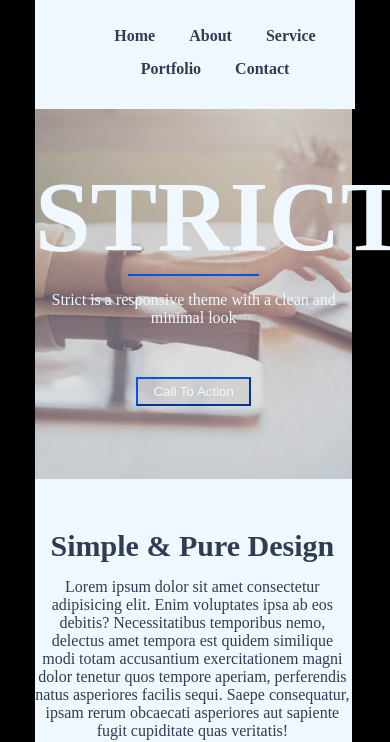
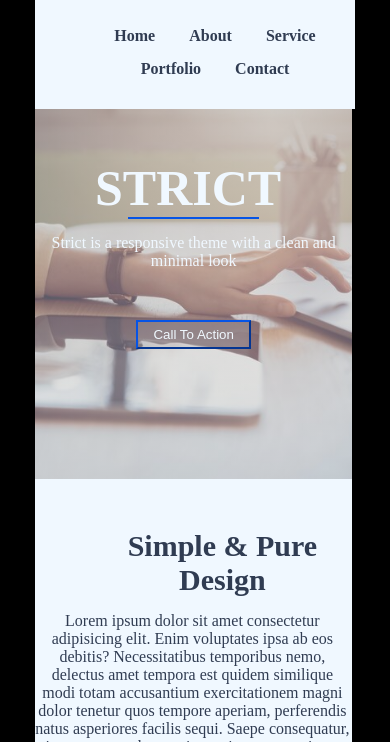
Before and after one commit to gsBullet/responsive_webpage, a plain HTML site: page index.html in a window 390 px wide. Shown: the part 102-844 px from the top of the page. Drawn offline with Linux system fonts and the light colour scheme.

Commit message:
correction done

```diff
--- a/responsive.css
+++ b/responsive.css
@@ -38,6 +38,17 @@
     }
     .col-sm-12{
         width: calc(var(--fixed_width)*12%);
+    }
+    .mainoption{
+        text-align: center;
+    }
+    .mainoption h1{
+        padding-top: 50px;
+        padding-left: 60px;
+        text-transform: uppercase;
+        font-size: 50px;
+        color: aliceblue;
+
     }
 
 }
@@ -85,6 +96,7 @@
 
 
 }
+/* ipad  */
 @media (min-width:768px) and (max-width:991.9px){
     .container{
         width: 768px;
@@ -126,6 +138,8 @@
         width: calc(var(--fixed_width)*12%);
     }
 }
+
+/* large content */
 @media (min-width:992px) and (max-width:1199.9px){
     .container{
         width: 992px;
@@ -167,6 +181,8 @@
         width: calc(var(--fixed_width)*12%);
     }
 }
+
+/* Extra large contenent */
 @media (min-width:1200px) and (max-width:1399.9px){
     .container{
         width: 1200px;
@@ -208,7 +224,7 @@
         width: calc(var(--fixed_width)*12%);
     }
 }
-
+/* XXL */
 @media (min-width:1400){
     .container{
         width: 1400px;
```
